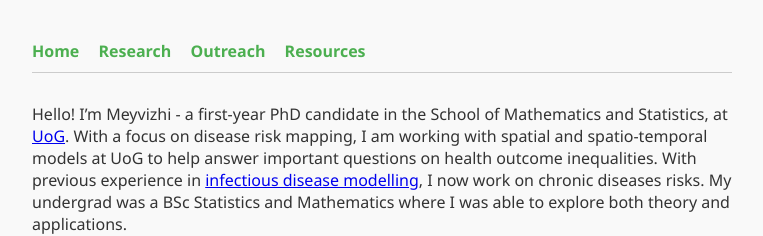
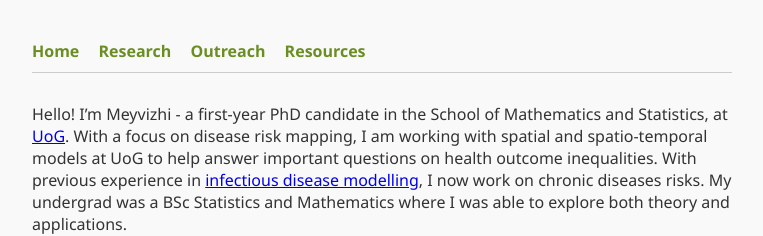
Before and after one commit to meyvizhii/website, a Jekyll site: the page built from index.md, in a window 1280 px wide. Shown: the top 236 px of the page, without its empty margins (258-1021 px from the left). Built offline with Jekyll 4.4.1, drawn with Linux system fonts in a browser that asks for light colours.

Commit message:
Update default.html

```diff
--- a/_layouts/default.html
+++ b/_layouts/default.html
@@ -21,7 +21,7 @@
     nav a {
       margin-right: 15px;
       text-decoration: none;
-      color: #4CAF50;
+      color: #6b8e23;
       font-weight: bold;
     }
     nav a:hover {
```
